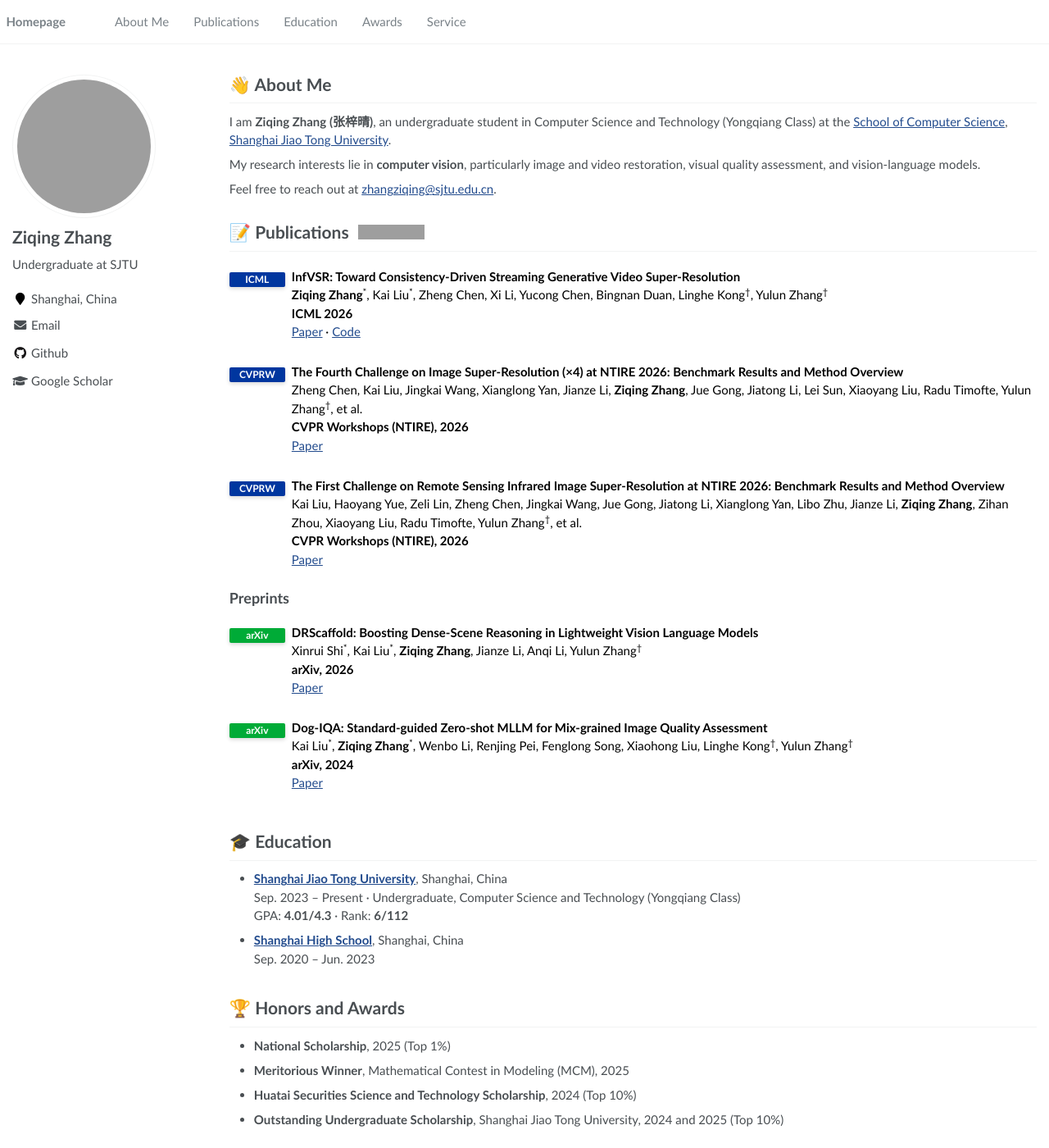
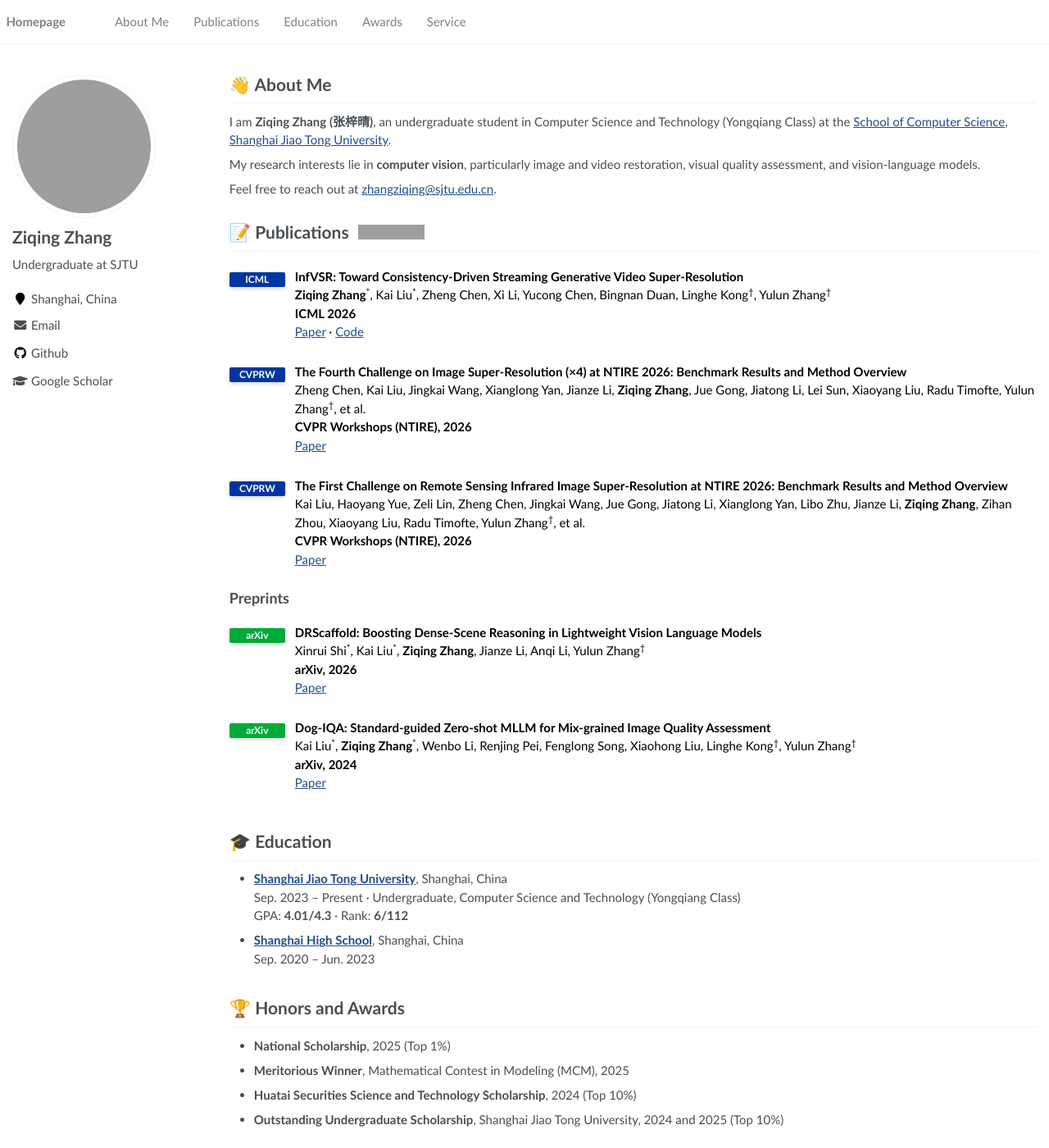
Before and after one commit to zzqingz/zzqingz.github.io, a Jekyll site: the page built from _pages/about.md, in a window 1280 px wide and 1400 px high. Shown: the whole window at 82% size. Built offline with Jekyll 4.4.1, drawn with Linux system fonts in a browser that asks for light colours; grey boxes are pictures that could not be loaded.

Commit message:
Set publication label spacing to twelve pixels

```diff
--- a/assets/css/main.scss
+++ b/assets/css/main.scss
@@ -130,7 +130,7 @@ h1:before, .anchor:before {
 .publication-entry {
     display: grid;
     grid-template-columns: 68px minmax(0, 1fr);
-    column-gap: 8px;
+    column-gap: 12px;
     margin: 1.25rem 0 1.75rem;
     color: #000;
     .publication-venue { padding-top: 0.15rem; }
```
